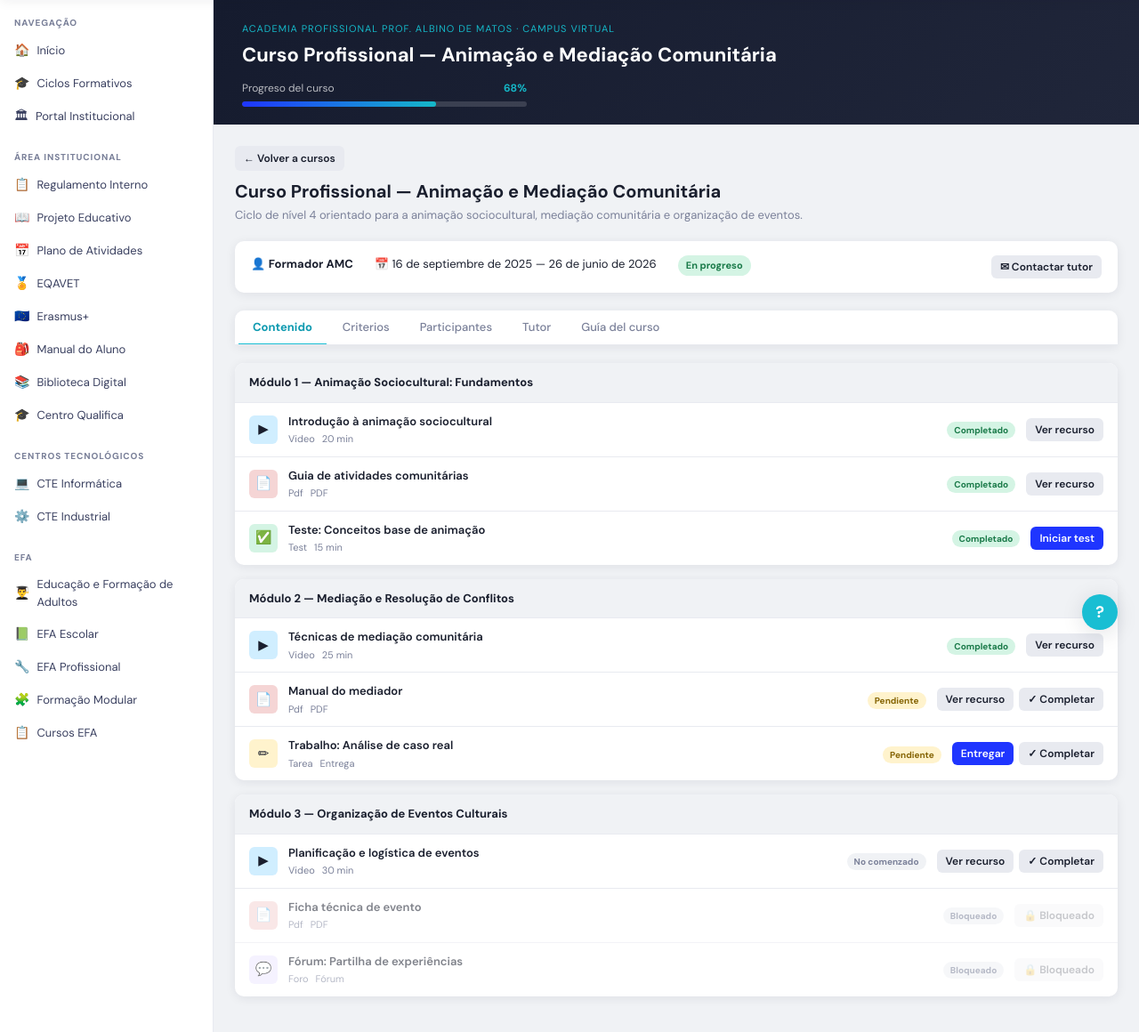
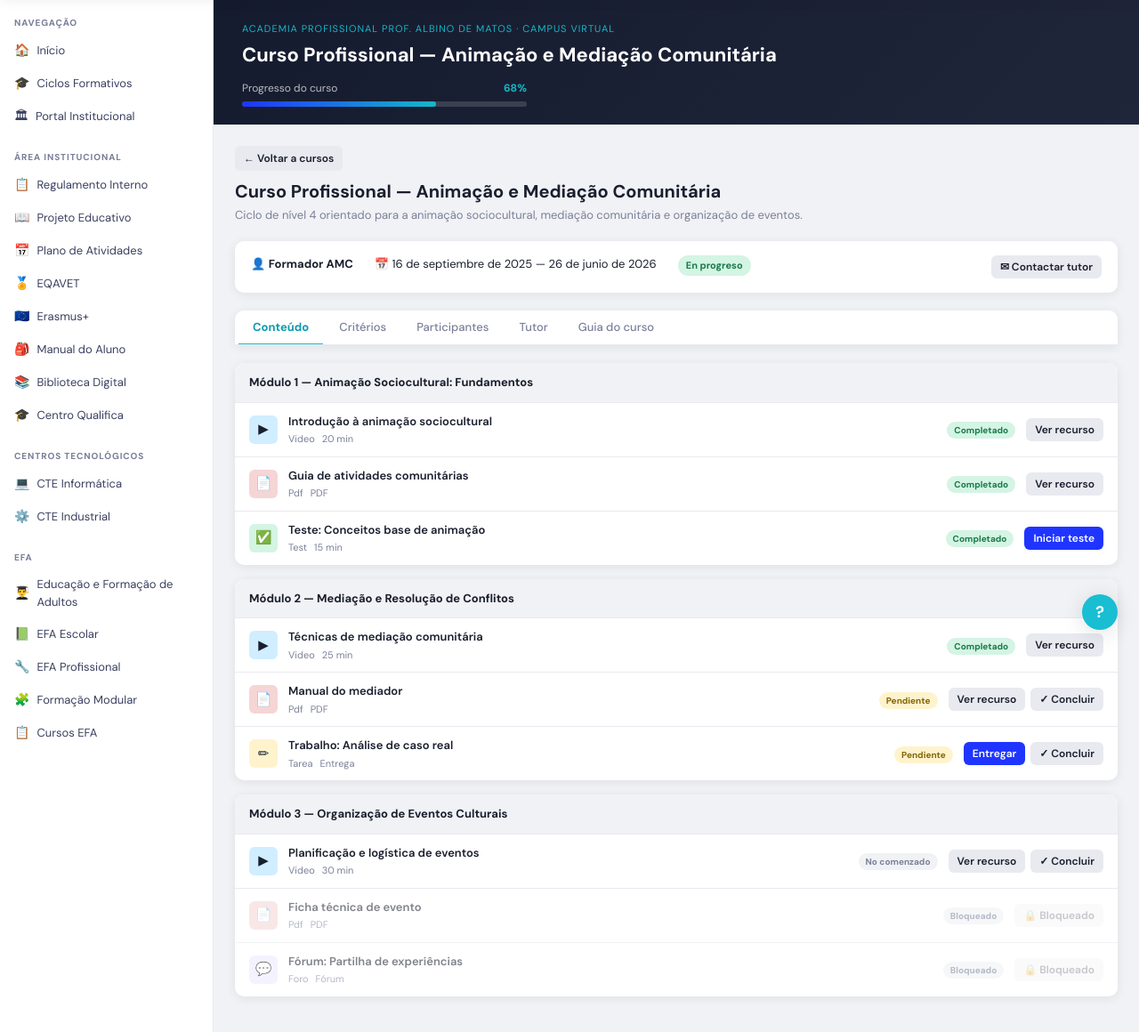
Before and after one commit to marcbarceloruiz/MoodleAcademy, a Flask app: page /cursos/1 in a window 1280 px wide. Shown: the part 68-1228 px from the top of the page at 89% size. Run offline with Flask 3, Linux system fonts and the light colour scheme; data that the repository does not hold is empty.

Commit message:
chore: final review translations links and cleanup

```diff
--- a/routes/auth_routes.py
+++ b/routes/auth_routes.py
@@ -15,7 +15,7 @@ SESSÃO:
 
 from flask import (
     Blueprint, render_template, request,
-    redirect, url_for, session, flash, current_app,
+    redirect, url_for, session, flash,
 )
 from sqlalchemy import text
 from werkzeug.security import check_password_hash
--- a/routes/dashboard_routes.py
+++ b/routes/dashboard_routes.py
@@ -24,7 +24,6 @@ from services.moodle_service import (
     get_classificacoes_usuario,
     get_tarefas_usuario,
     get_eventos_campus,
-    get_notificacoes_usuario,
 )
 
 dashboard_bp = Blueprint('dashboard', __name__)
--- a/templates/course_detail.html
+++ b/templates/course_detail.html
@@ -6,7 +6,7 @@
 {% block hero_extra %}
 <div class="hero-progress-box" id="hero-prog-box">
   <div class="progress-label">
-    <span>Progreso del curso</span>
+    <span>Progresso do curso</span>
     <span class="prog-pct">{{ progreso }}%</span>
   </div>
   <div class="progress-track">
@@ -20,7 +20,7 @@
 <div class="view-header">
   <div>
     <a href="{{ url_for('courses.courses') }}" class="btn btn-secondary btn-sm"
-       style="margin-bottom:8px">← Volver a cursos</a>
+       style="margin-bottom:8px">← Voltar a cursos</a>
     <h1>{{ curso.titulo }}</h1>
     <p class="subtitle">{{ curso.descripcion }}</p>
   </div>
@@ -36,23 +36,23 @@
     </div>
     <div style="margin-left:auto">
       <button class="btn btn-secondary btn-sm"
-              onclick="mostrarToast('Función: contactar tutor', 'info')">
+              onclick="mostrarToast('Funcionalidade: contactar tutor', 'info')">
         ✉ Contactar tutor
       </button>
     </div>
   </div>
 </div>
 
-<!-- TABS DE NAVEGACIÓN -->
+<!-- TABS DE NAVEGAÇÃO -->
 <div class="tabs" id="curso-tabs">
-  <button class="tab active" onclick="cambiarTabCurso('contenido', this)">Contenido</button>
-  <button class="tab" onclick="cambiarTabCurso('criterios', this)">Criterios</button>
+  <button class="tab active" onclick="cambiarTabCurso('contenido', this)">Conteúdo</button>
+  <button class="tab" onclick="cambiarTabCurso('criterios', this)">Critérios</button>
   <button class="tab" onclick="cambiarTabCurso('participantes', this)">Participantes</button>
   <button class="tab" onclick="cambiarTabCurso('tutor', this)">Tutor</button>
-  <button class="tab" onclick="cambiarTabCurso('guia', this)">Guía del curso</button>
+  <button class="tab" onclick="cambiarTabCurso('guia', this)">Guia do curso</button>
 </div>
 
-<!-- TAB: CONTENIDO -->
+<!-- TAB: CONTEÚDO -->
 <div id="tab-contenido" class="tab-panel">
   {% for modulo in curso.modulos %}
   <div class="modulo-block card mb-16">
@@ -77,29 +77,29 @@
           {% if act.estado != 'bloqueado' %}
             {% if act.tipo == 'tarea' %}
               <button class="btn btn-primary btn-sm"
-                      onclick="mostrarToast('Tarea: {{ act.titulo }}', 'info')">
+                      onclick="mostrarToast('Tarefa: {{ act.titulo }}', 'info')">
                 Entregar
               </button>
             {% elif act.tipo == 'test' %}
               <button class="btn btn-primary btn-sm"
-                      onclick="mostrarToast('Test: {{ act.titulo }}', 'info')">
-                Iniciar test
+                      onclick="mostrarToast('Teste: {{ act.titulo }}', 'info')">
+                Iniciar teste
               </button>
             {% elif act.tipo == 'foro' %}
               <button class="btn btn-secondary btn-sm"
-                      onclick="mostrarToast('Foro: {{ act.titulo }}', 'info')">
+                      onclick="mostrarToast('Fórum: {{ act.titulo }}', 'info')">
                 Participar
               </button>
             {% else %}
               <button class="btn btn-secondary btn-sm"
-                      onclick="mostrarToast('Abriendo: {{ act.titulo }}', 'info')">
+                      onclick="mostrarToast('A abrir: {{ act.titulo }}', 'info')">
                 Ver recurso
               </button>
             {% endif %}
             {% if act.estado == 'pendiente' or act.estado == 'no-comenzado' %}
               <button class="btn btn-secondary btn-sm"
-                      onclick="mostrarToast('Marcado como completado', 'success')">
-                ✓ Completar
+                      onclick="mostrarToast('Marcado como concluído', 'success')">
+                ✓ Concluir
               </button>
             {% endif %}
           {% else %}
@@ -116,61 +116,61 @@
   {% endfor %}
 </div>
 
-<!-- TAB: CRITERIOS (simulado) -->
+<!-- TAB: CRITÉRIOS (demo) -->
 <div id="tab-criterios" class="tab-panel" style="display:none">
   <div class="card">
     <div class="card-body">
       <p style="font-size:13px;color:var(--muted);line-height:1.7">
-        Los criterios de evaluación del curso se basan en la participación activa,
-        la entrega puntual de tareas y la superación de los tests de cada módulo.
-        La nota mínima para aprobar cada test es de 60 sobre 100.
+        Os critérios de avaliação do curso baseiam-se na participação ativa,
+        na entrega pontual de tarefas e na aprovação nos testes de cada módulo.
+        A nota mínima para aprovar cada teste é de 60 em 100.
       </p>
     </div>
   </div>
 </div>
 
-<!-- TAB: PARTICIPANTES (simulado) -->
+<!-- TAB: PARTICIPANTES (demo) -->
 <div id="tab-participantes" class="tab-panel" style="display:none">
   <div class="card">
     <div class="card-body">
       <p style="font-size:13px;color:var(--muted)">
-        Lista de participantes matriculados en este curso.
-        (Funcionalidad disponible en próxima versión.)
+        Lista de participantes matriculados neste curso.
+        (Funcionalidade preparada para futura integração.)
       </p>
     </div>
   </div>
 </div>
 
-<!-- TAB: TUTOR (simulado) -->
+<!-- TAB: TUTOR (demo) -->
 <div id="tab-tutor" class="tab-panel" style="display:none">
   <div class="card">
     <div class="card-body" style="font-size:13px;line-height:1.8">
       <div style="font-weight:700;font-size:15px;margin-bottom:8px">
         {{ curso.tutor }}
       </div>
-      <div>📧 Correo disponible en la plataforma</div>
-      <div>🕐 Horario de tutoría: Lunes a Viernes, 10:00–14:00</div>
+      <div>📧 E-mail disponível na plataforma</div>
+      <div>🕐 Horário de atendimento: segunda a sexta, 10:00–14:00</div>
       <div style="margin-top:12px">
         <button class="btn btn-primary btn-sm"
-                onclick="mostrarToast('Función: enviar mensaje al tutor', 'info')">
-          ✉ Enviar mensaje
+                onclick="mostrarToast('Funcionalidade: enviar mensagem ao tutor', 'info')">
+          ✉ Enviar mensagem
         </button>
       </div>
     </div>
   </div>
 </div>
 
-<!-- TAB: GUÍA DEL CURSO (simulado) -->
+<!-- TAB: GUIA DO CURSO (demo) -->
 <div id="tab-guia" class="tab-panel" style="display:none">
   <div class="card">
     <div class="card-body">
       <p style="font-size:13px;color:var(--muted);line-height:1.7">
-        La guía didáctica del curso incluye los objetivos de aprendizaje, metodología,
-        recursos necesarios y el cronograma de actividades previsto para el trimestre.
+        O guia didático do curso inclui os objetivos de aprendizagem, a metodologia,
+        os recursos necessários e o cronograma de atividades previsto para o trimestre.
       </p>
       <button class="btn btn-secondary btn-sm" style="margin-top:12px"
-              onclick="mostrarToast('Descargando guía del curso…', 'info')">
-        📄 Descargar guía PDF
+              onclick="mostrarToast('A descarregar o guia do curso…', 'info')">
+        📄 Descarregar guia PDF
       </button>
     </div>
   </div>
```
Also changed, not shown: templates/courses.html (+9 -9 lines), templates/dashboard.html (+6 -6 lines).
